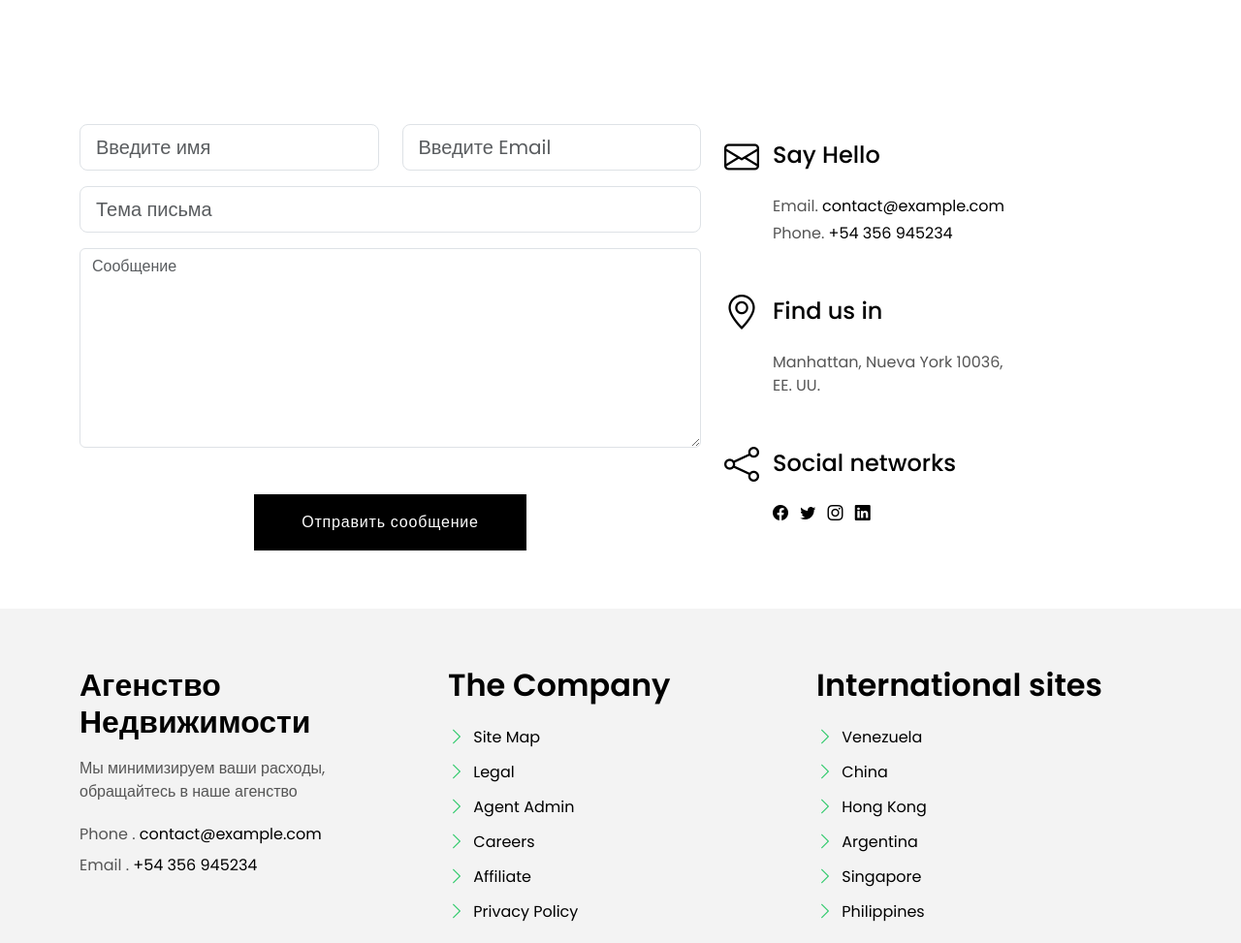
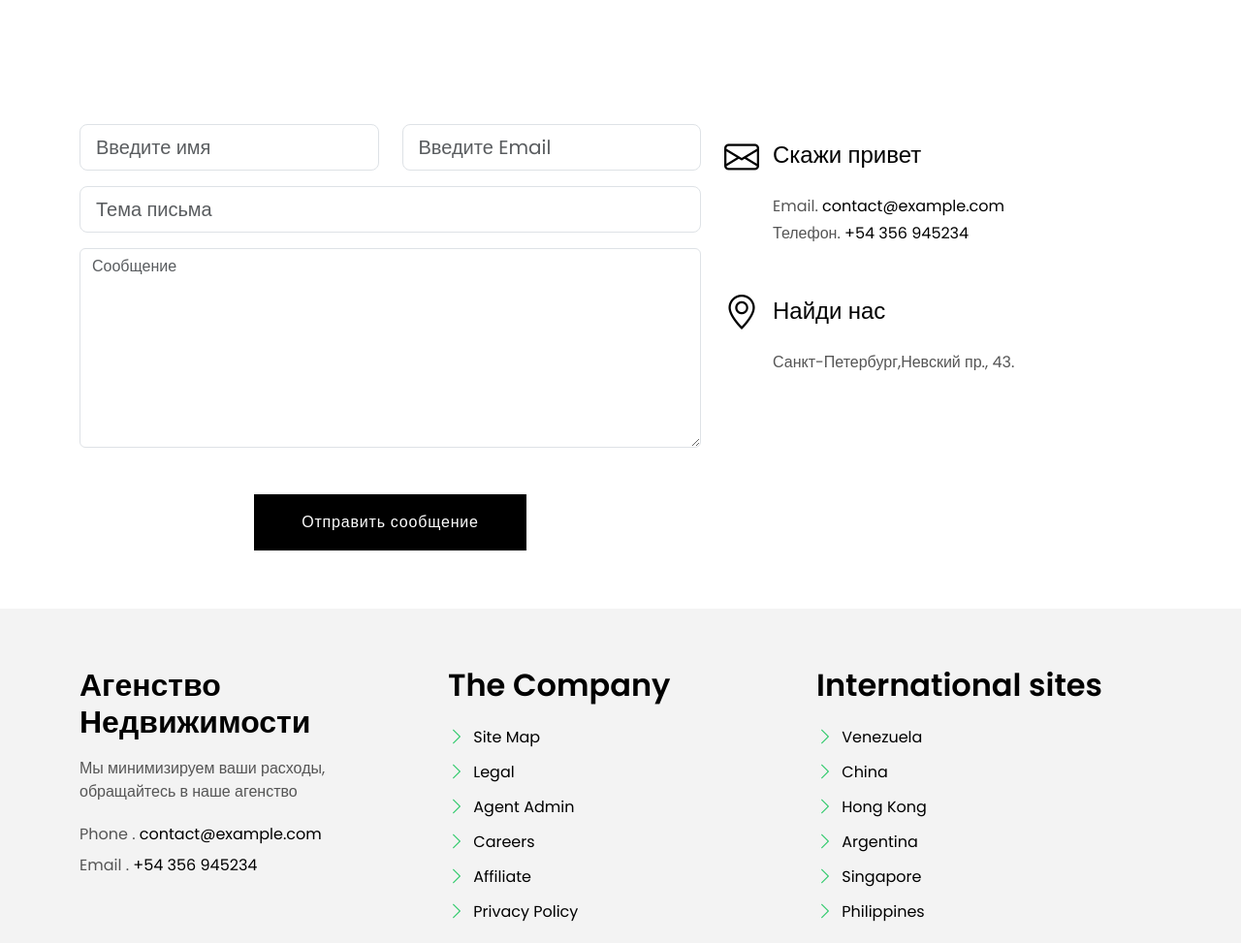
Before and after one commit to Di4145/django_realty, a Django app: page /contacts/ in a window 1280 px wide. Shown: the part 833-1806 px from the top of the page at 97% size. Run offline with Django 4.2, Linux system fonts and the light colour scheme; some libraries are stand-ins or nearby versions.

Commit message:
contacts 2

```diff
--- a/templates/contacts.html
+++ b/templates/contacts.html
@@ -86,13 +86,13 @@
                   </div>
                   <div class="icon-box-content table-cell">
                     <div class="icon-box-title">
-                      <h4 class="icon-title">Say Hello</h4>
+                      <h4 class="icon-title">Скажи привет</h4>
                     </div>
                     <div class="icon-box-content">
                       <p class="mb-1">Email.
                         <span class="color-a">contact@example.com</span>
                       </p>
-                      <p class="mb-1">Phone.
+                      <p class="mb-1">Телефон.
                         <span class="color-a">+54 356 945234</span>
                       </p>
                     </div>
@@ -104,47 +104,47 @@
                   </div>
                   <div class="icon-box-content table-cell">
                     <div class="icon-box-title">
-                      <h4 class="icon-title">Find us in</h4>
+                      <h4 class="icon-title">Найди нас</h4>
                     </div>
                     <div class="icon-box-content">
                       <p class="mb-1">
-                        Manhattan, Nueva York 10036,
-                        <br> EE. UU.
+                        Санкт-Петербург,Невский пр., 43.
+                        <br>
                       </p>
                     </div>
                   </div>
                 </div>
-                <div class="icon-box">
-                  <div class="icon-box-icon">
-                    <span class="bi bi-share"></span>
-                  </div>
-                  <div class="icon-box-content table-cell">
-                    <div class="icon-box-title">
-                      <h4 class="icon-title">Social networks</h4>
-                    </div>
-                    <div class="icon-box-content">
-                      <div class="socials-footer">
-                        <ul class="list-inline">
-                          <li class="list-inline-item">
-                            <a href="#" class="link-one">
-                              <i class="bi bi-facebook" aria-hidden="true"></i>
-                            </a>
-                          </li>
-                          <li class="list-inline-item">
-                            <a href="#" class="link-one">
-                              <i class="bi bi-twitter" aria-hidden="true"></i>
-                            </a>
-                          </li>
-                          <li class="list-inline-item">
-                            <a href="#" class="link-one">
-                              <i class="bi bi-instagram" aria-hidden="true"></i>
-                            </a>
-                          </li>
-                          <li class="list-inline-item">
-                            <a href="#" class="link-one">
-                              <i class="bi bi-linkedin" aria-hidden="true"></i>
-                            </a>
-                          </li>
+<!--                <div class="icon-box">-->
+<!--                  <div class="icon-box-icon">-->
+<!--                    <span class="bi bi-share"></span>-->
+<!--                  </div>-->
+<!--                  <div class="icon-box-content table-cell">-->
+<!--                    <div class="icon-box-title">-->
+<!--                      <h4 class="icon-title">Social networks</h4>-->
+<!--                    </div>-->
+<!--                    <div class="icon-box-content">-->
+<!--                      <div class="socials-footer">-->
+<!--                        <ul class="list-inline">-->
+<!--                          <li class="list-inline-item">-->
+<!--                            <a href="#" class="link-one">-->
+<!--                              <i class="bi bi-facebook" aria-hidden="true"></i>-->
+<!--                            </a>-->
+<!--                          </li>-->
+<!--                          <li class="list-inline-item">-->
+<!--                            <a href="#" class="link-one">-->
+<!--                              <i class="bi bi-twitter" aria-hidden="true"></i>-->
+<!--                            </a>-->
+<!--                          </li>-->
+<!--                          <li class="list-inline-item">-->
+<!--                            <a href="#" class="link-one">-->
+<!--                              <i class="bi bi-instagram" aria-hidden="true"></i>-->
+<!--                            </a>-->
+<!--                          </li>-->
+<!--                          <li class="list-inline-item">-->
+<!--                            <a href="#" class="link-one">-->
+<!--                              <i class="bi bi-linkedin" aria-hidden="true"></i>-->
+<!--                            </a>-->
+<!--                          </li>-->
                         </ul>
                       </div>
                     </div>
```
